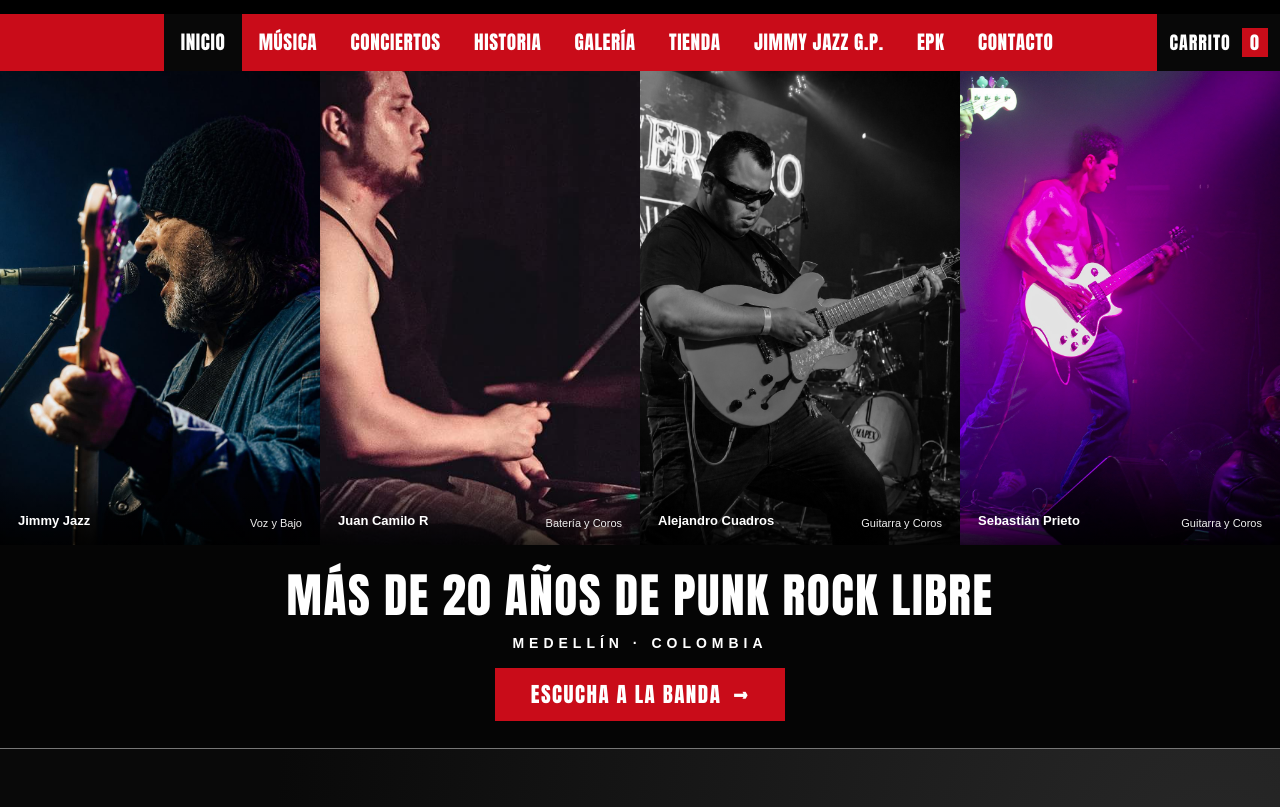
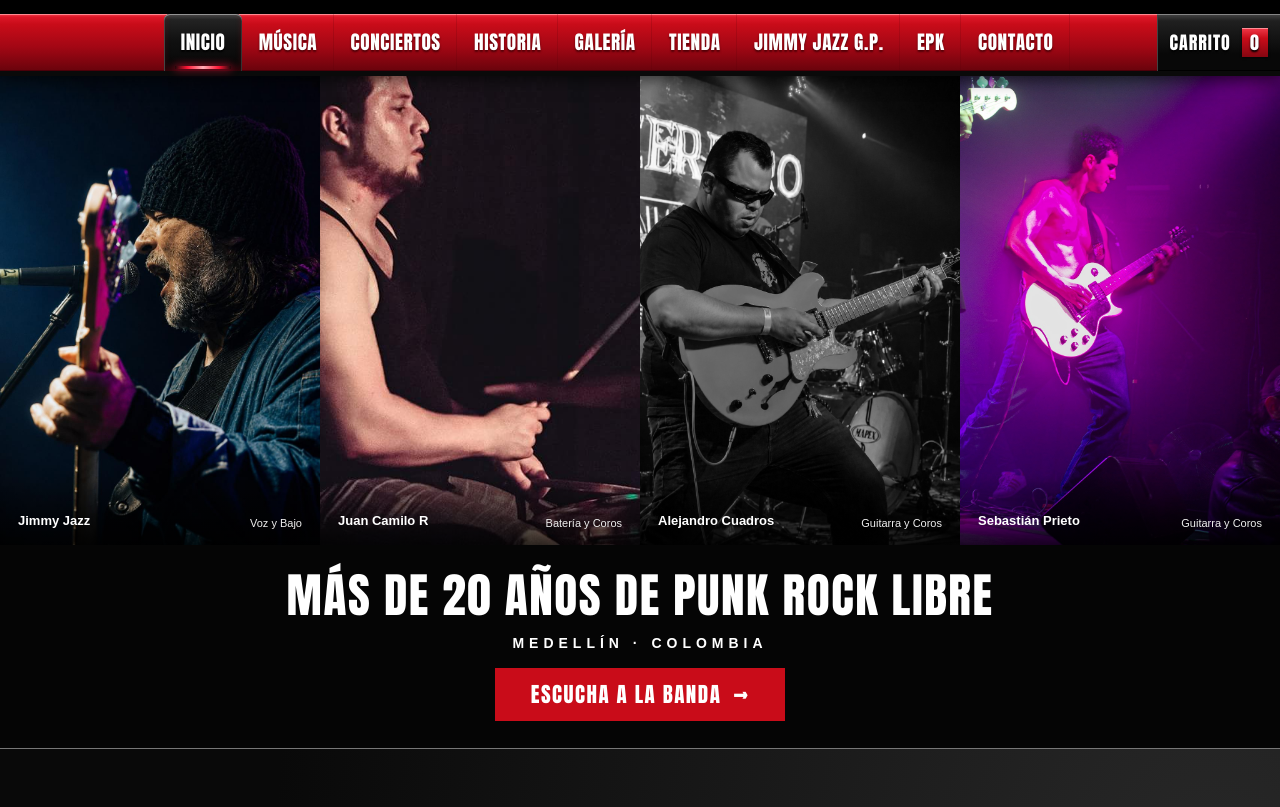
Before and after one commit to punkiesycerebro/punkiesycerebro.github.io, a plain HTML site: page index.html in a window 1280 px wide. Shown: the part 199-1006 px from the top of the page. Drawn offline with Linux system fonts and the light colour scheme.

Commit message:
Aplicar relieve rojo metálico y pestañas iluminadas a la navegación

```diff
--- a/assets/site.css
+++ b/assets/site.css
@@ -335,3 +335,42 @@ footer { flex-wrap: wrap; }
 }
 @media (max-width: 760px) { .header-actions { align-self: center; } }
 @media (prefers-reduced-motion: reduce) { .support-button { transition: none; } .support-button:hover, .support-button:active { transform: none; } }
+
+/* Barra de navegación: esmalte rojo con relieve y pestaña activa iluminada. */
+.nav-bar {
+  background: linear-gradient(180deg,#ff6a7270 0,transparent 3px),
+    linear-gradient(180deg,#e51b2d 0%,#c90c19 18%,#a20714 58%,#69030c 100%);
+  box-shadow: inset 0 1px 0 #ff8a91,inset 0 -1px 0 #4b0009,0 5px 0 #0a0a0a,0 9px 15px #0009;
+}
+.nav-bar nav a {
+  position: relative;
+  text-shadow: 0 2px 2px #510007;
+  box-shadow: inset -1px 0 0 #54000a30;
+  transition: background-color .15s ease,box-shadow .15s ease;
+}
+.nav-bar nav a::after {
+  content: ""; position: absolute; inset-inline: 14%; bottom: 2px; height: 3px;
+  background: linear-gradient(90deg,transparent,#ff1635 22%,#ffb0b8 50%,#ff1635 78%,transparent);
+  box-shadow: 0 0 8px #ff123f; opacity: 0; pointer-events: none;
+  transition: opacity .15s ease;
+}
+.nav-bar nav a[aria-current], .nav-bar nav a:hover, .nav-bar nav a:focus-visible {
+  background: linear-gradient(180deg,#4b4b4b 0%,#232323 10%,#101010 48%,#060606 100%);
+  border-radius: 6px 6px 0 0; text-shadow: 0 2px 2px #000;
+  box-shadow: inset 0 1px 0 #939393,inset 1px 0 0 #444,inset -1px 0 0 #333,inset 0 -4px 7px #d5001e38;
+  text-decoration: none;
+}
+.nav-bar nav a[aria-current]::after, .nav-bar nav a:hover::after, .nav-bar nav a:focus-visible::after { opacity: 1; }
+.nav-bar .cart-trigger {
+  background: linear-gradient(180deg,#454545,#202020 12%,#080808 70%);
+  box-shadow: inset 0 1px 0 #868686,inset 1px 0 0 #414141,inset 0 -1px 0 #000;
+  text-shadow: 0 2px 2px #000;
+}
+.nav-bar .cart-trigger:hover { background: linear-gradient(180deg,#5a5a5a,#292929 14%,#101010 70%); }
+.nav-bar .cart-trigger span {
+  background: linear-gradient(180deg,#f13a49,#c90c19 35%,#850611);
+  box-shadow: inset 0 1px 0 #ff8d95,0 1px 2px #0009;
+}
+.nav-bar .nav-home:hover { background: linear-gradient(#333,#090909); box-shadow: inset 0 1px 0 #777; }
+.nav-bar .menu-toggle { background: linear-gradient(180deg,#e51b2d,#bc0a18 25%,#69030c); text-shadow: 0 2px 2px #510007; box-shadow: inset 0 1px 0 #ff8a91; }
+@media (prefers-reduced-motion: reduce) { .nav-bar nav a, .nav-bar nav a::after { transition: none; } }
```
